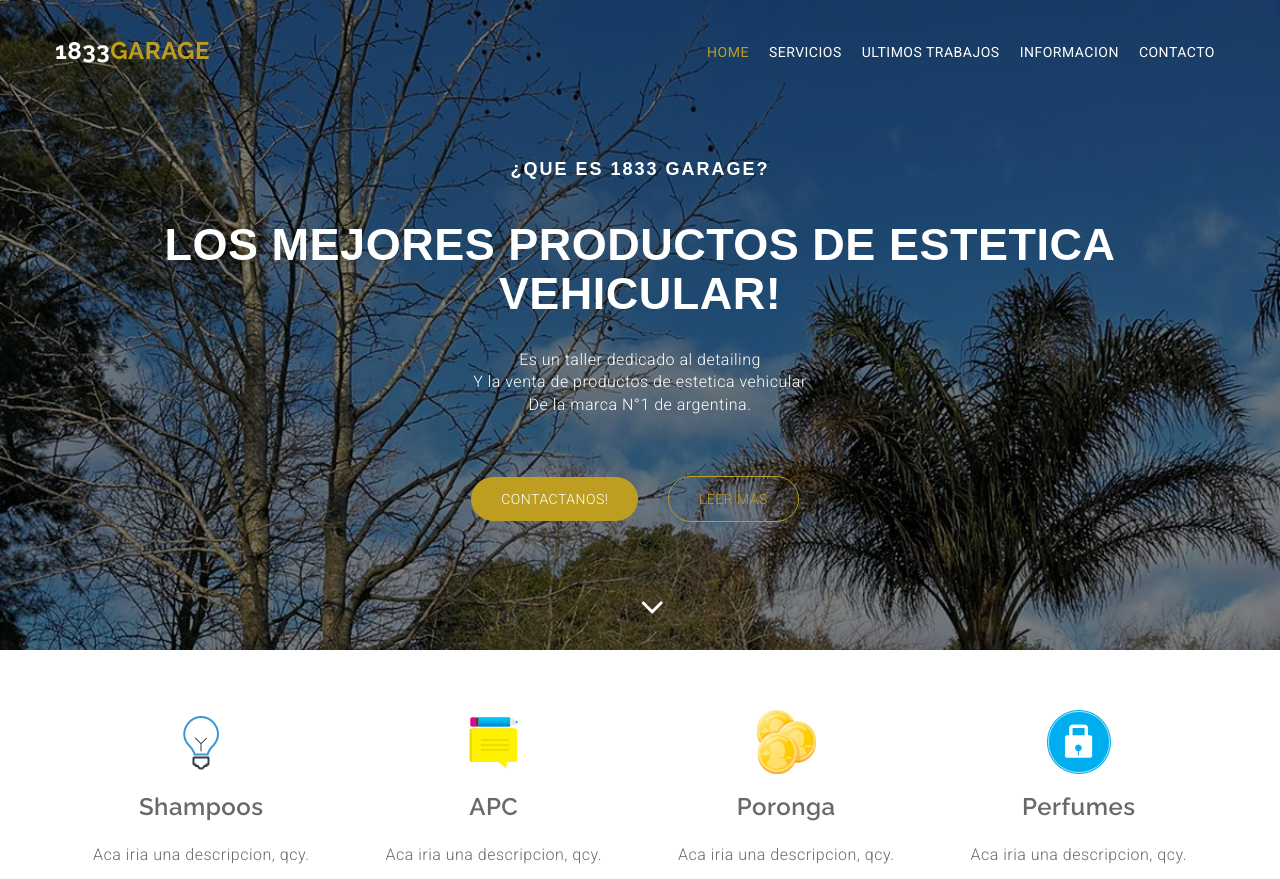
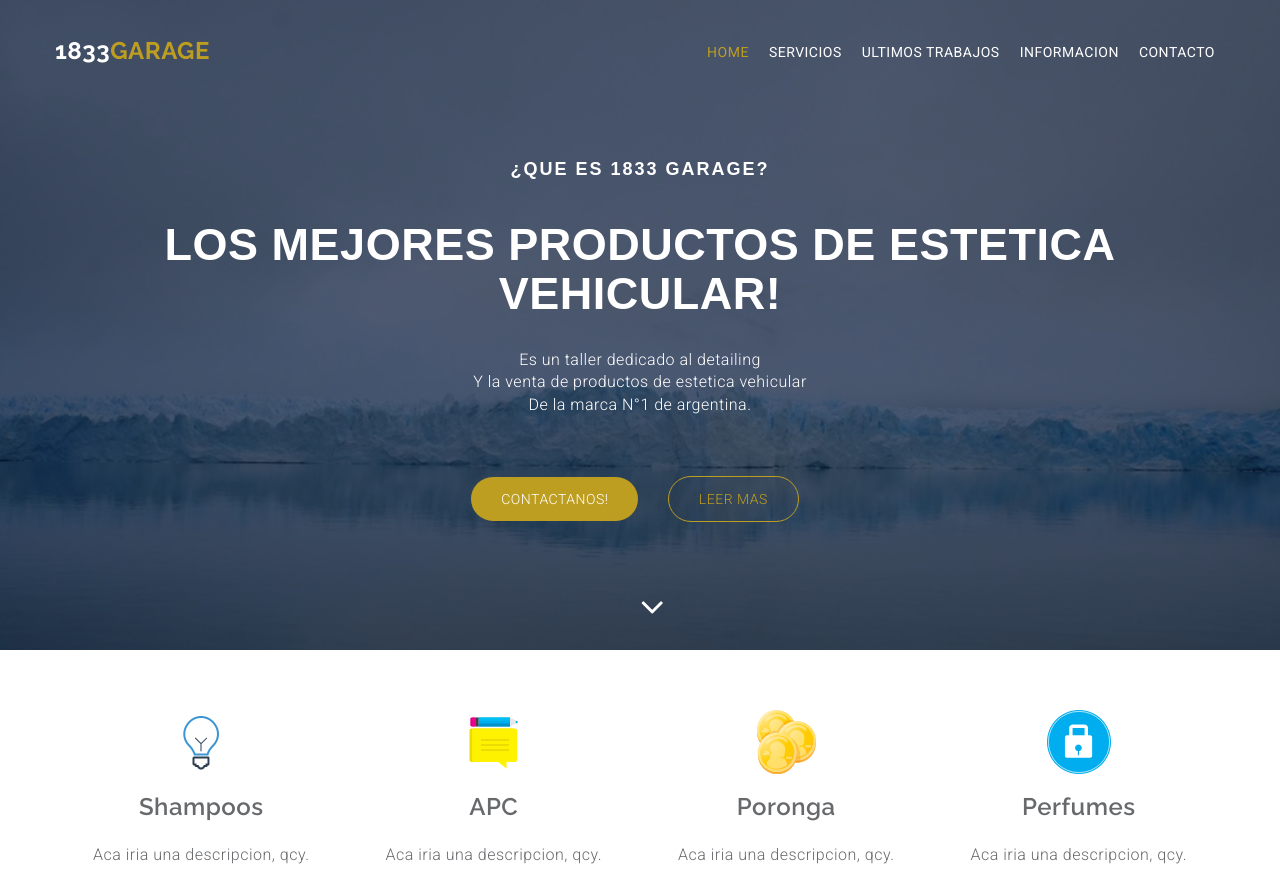
Before and after one commit to lukasbrz/1833garage, a plain HTML site: page index.html in a window 1280 px wide. Shown: the top 879 px of the page. Drawn offline with Linux system fonts and the light colour scheme.

Commit message:
Update style.css

```diff
--- a/css/style.css
+++ b/css/style.css
@@ -82,7 +82,7 @@ HEADER
 ************************************
 ***********************************/
 .header{
-    background: url('../img/bg-banner02.jpeg') no-repeat fixed;
+    background: url('../img/bg-banner02.jpg') no-repeat fixed;
     background-size: cover;
     min-height: 650px;
     position: relative;
```
